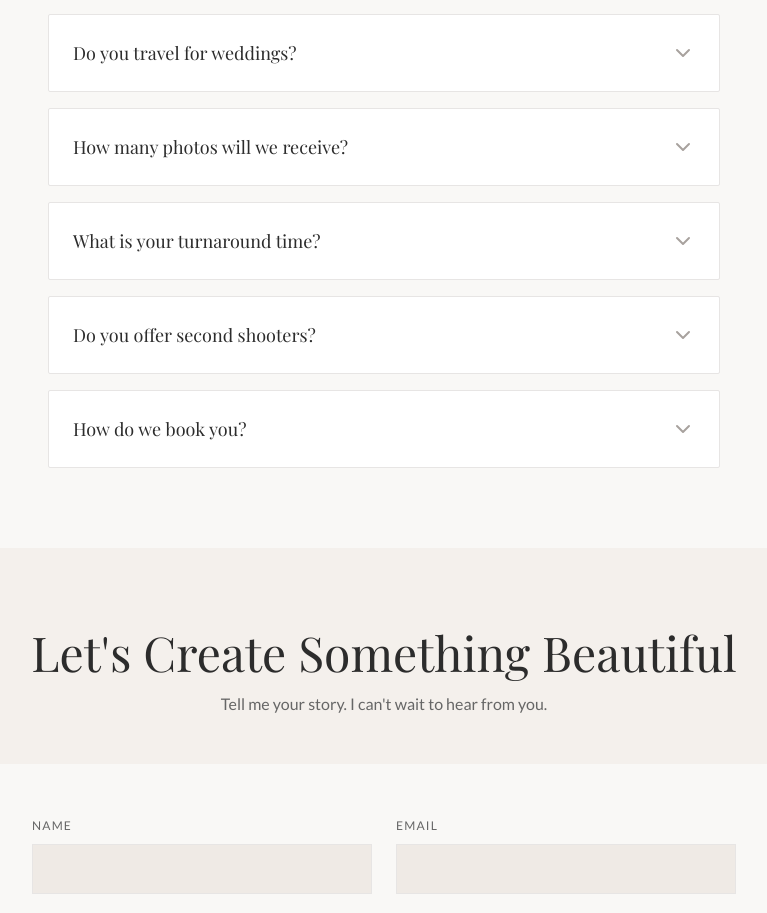
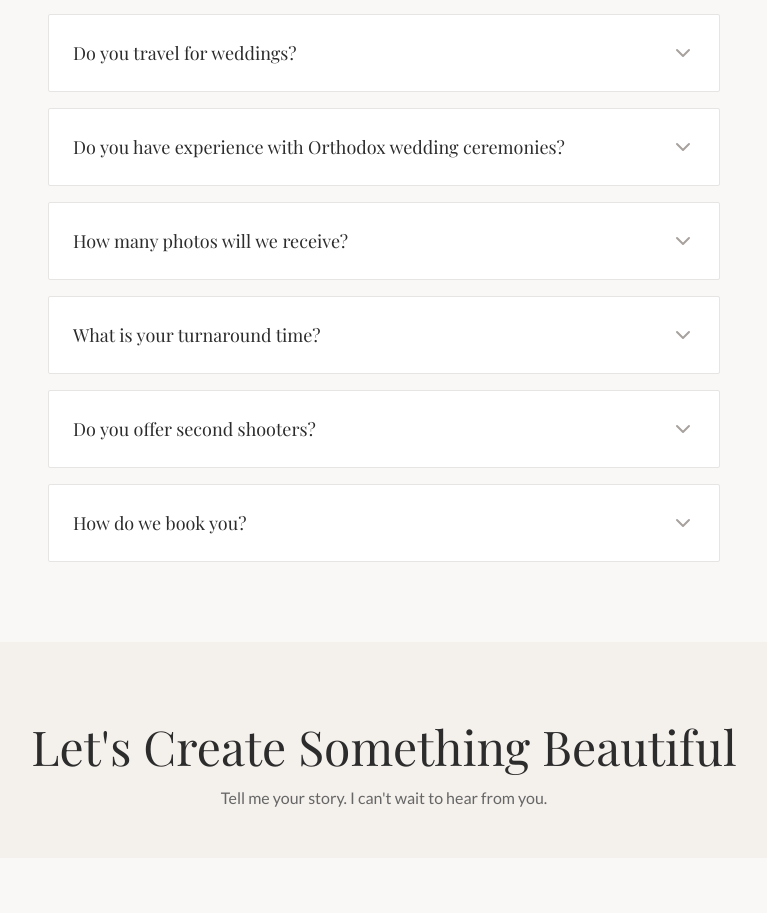
Before and after one commit to nikholasnova/novachukphoto, a React (Vite) app: page / in a window 1280 px wide. Shown: the part 3905-4818 px from the top of the page, without its empty margins (256-1023 px from the left). Built offline with nearby package versions, Linux system fonts and the light colour scheme; a web font is replaced by a local one.

Commit message:
Update components

```diff
--- a/src/components/FAQ.tsx
+++ b/src/components/FAQ.tsx
@@ -10,6 +10,10 @@ const faqs = [
   {
     question: "Do you travel for weddings?",
     answer: "Absolutely! I love exploring new places. While I'm based in Arizona, I'm available for weddings nationwide and worldwide. Travel fees are custom quoted based on location."
+  },
+  {
+    question: "Do you have experience with Orthodox wedding ceremonies?",
+    answer: "Yes, I specialize in Orthodox weddings (Greek, Russian, Coptic, and more). I understand the sacred nature of the Divine Liturgy, the Crowning ceremony, and the Dance of Isaiah. My approach respects the sanctity of the altar and the traditions, ensuring I capture the important moments without being intrusive."
   },
   {
     question: "How many photos will we receive?",
```
